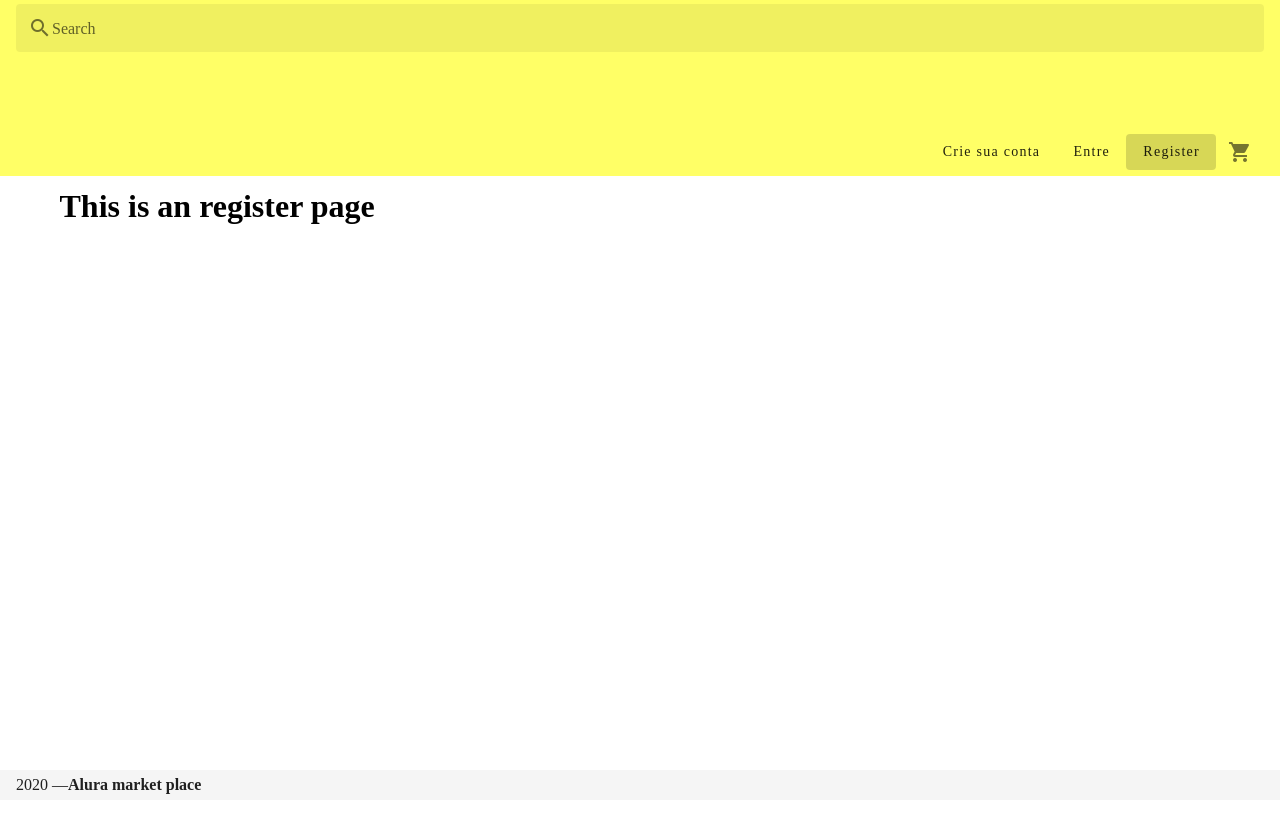
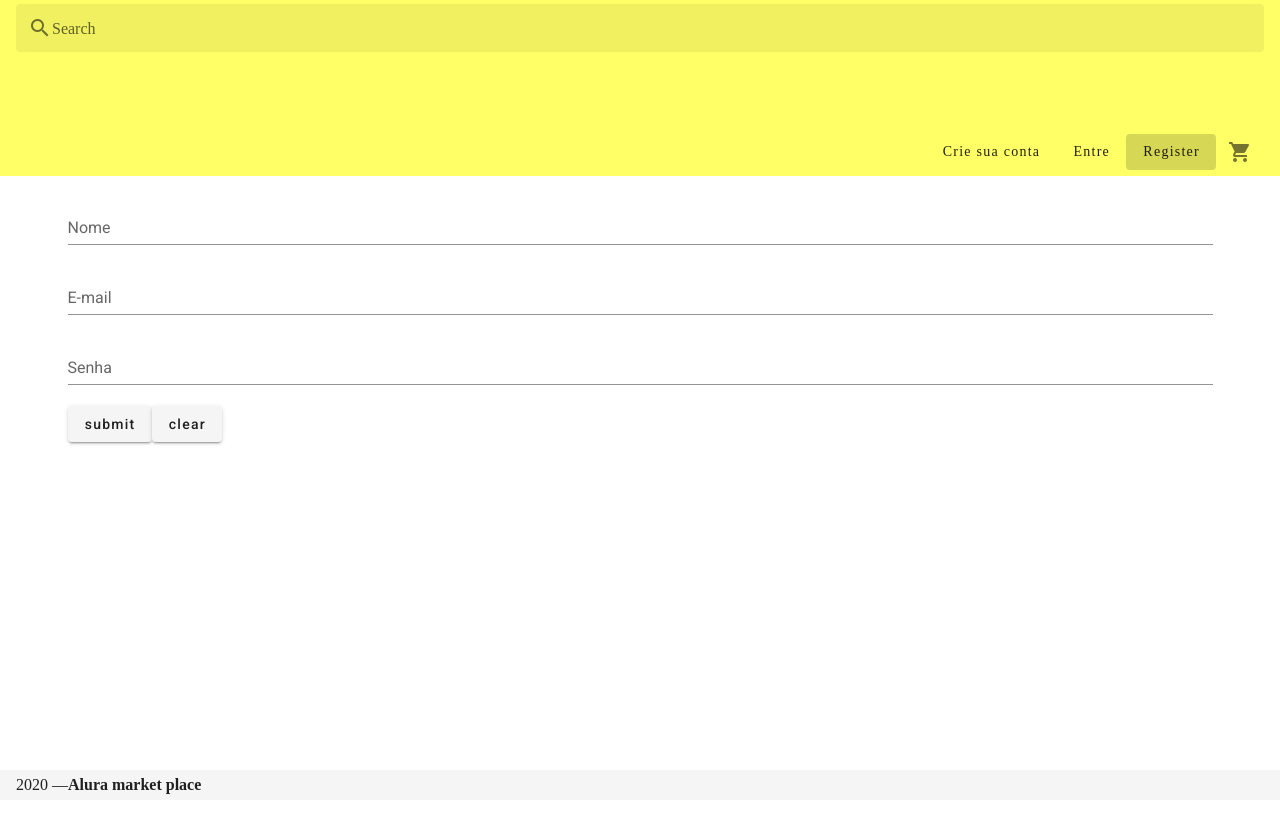
Before and after one commit to aaraomelo/alura-marketplace-app, a Vue app: page /register in a window 1280 px wide. Shown: the top 832 px of the page. Before the commit the page ends 800 px from the top, so only its background shows below. Built offline with nearby package versions, Linux system fonts and the light colour scheme; no server answers.

Commit message:
register page

```diff
--- a/package.json
+++ b/package.json
@@ -11,8 +11,10 @@
     "axios": "^0.19.2",
     "core-js": "^3.6.4",
     "material-design-icons-iconfont": "^5.0.1",
+    "vee-validate": "^3.3.0",
     "vue": "^2.6.11",
     "vue-router": "^3.1.6",
+    "vuelidate": "^0.7.5",
     "vuetify": "^2.2.11",
     "vuex": "^3.1.3"
   },
--- a/src/main.js
+++ b/src/main.js
@@ -4,6 +4,9 @@ import store from './store'
 import vuetify from './plugins/vuetify';
 import router from './router';
 import 'material-design-icons-iconfont/dist/material-design-icons.css';
+import Vuelidate from 'vuelidate'
+
+Vue.use(Vuelidate)
 
 Vue.config.productionTip = false
 
--- a/src/store/modules/users.js
+++ b/src/store/modules/users.js
@@ -2,10 +2,7 @@
 const getDefaultState = () => {
     return {
         auth: false,
-        loginUser: {
-            email:'van@van.com',
-            password:'123456'
-        },
+        loginUser: {},
         newUser: {},
         user: {},
         token: localStorage.getItem('token')
@@ -17,7 +14,7 @@ const state = getDefaultState();
 const mutations = {
     enableAuth: (state) => state.auth = true,
     setLoginUser: (state, loginUser) => state.loginUser = loginUser,
-    setNewUser: (state, newUser) => state.newUser = newUser,
+    setNewUser: (state,  newUser ) => state.newUser = newUser,
     setUser: (state, { user }) => state.user = user,
     setToken(state, { token }) {
         state.token = token;
@@ -35,6 +32,9 @@ const getters = {
 };
 
 const actions = {
+    setNewUser({state, commit}, prop){
+        commit('setNewUser', {...state.newUser,...prop})
+    },
     async registerNewUser({ state, commit, dispatch }) {
         const user = await dispatch('POST', {
             uri: 'users',
--- a/src/views/Register.vue
+++ b/src/views/Register.vue
@@ -1,5 +1,39 @@
 <template>
-  <div class="register">
-    <h1>This is an register page</h1>
+  <div>
+    <v-app id="inspire" dark>
+      <form class="ma-2">
+        <v-text-field
+          label="Nome"
+          :value="getNewUser().name"
+          @input="setNewUser({name: $event})"
+        ></v-text-field>
+
+        <v-text-field
+          label="E-mail"
+          :value="getNewUser().email"
+          @input="setNewUser({email: $event})"
+        ></v-text-field>
+
+        <v-text-field
+          label="Senha"
+          :value="getNewUser().password"
+          @input="setNewUser({password: $event})"
+        ></v-text-field>
+
+        <v-btn>submit</v-btn>
+        <v-btn>clear</v-btn>
+      </form>
+    </v-app>
   </div>
 </template>
+
+<script>
+import { mapGetters, mapActions } from "vuex";
+
+export default {
+  methods: {
+    ...mapGetters(["getNewUser"]),
+    ...mapActions(["setNewUser"])
+  }
+};
+</script>
```
Also changed, not shown: 1 other file (tests, documents, lock files or other folders).
